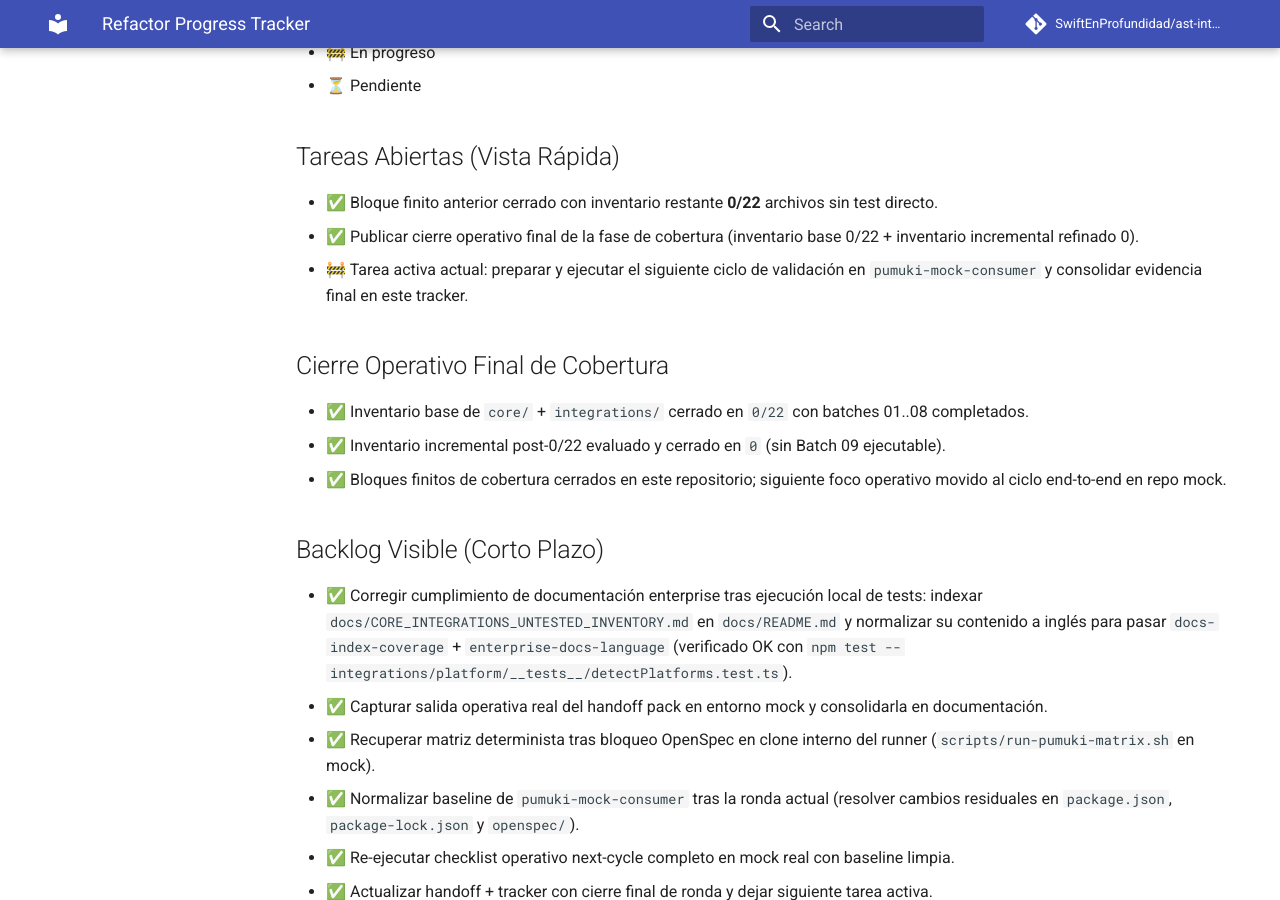
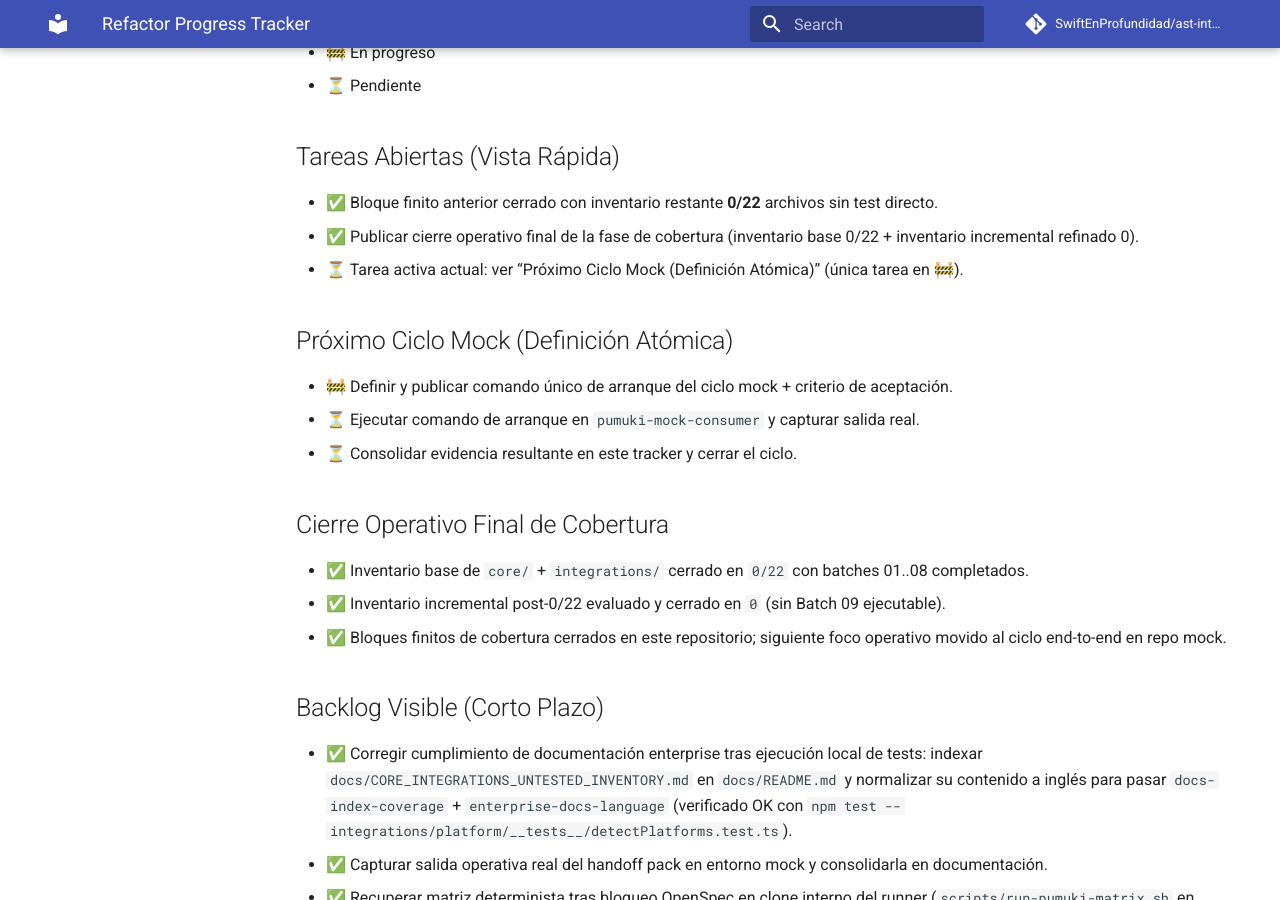
Before and after one commit to SwiftEnProfundidad/ast-intelligence-hooks, an MkDocs documentation site: the page built from docs/REFRACTOR_PROGRESS.md, in a window 1280 px wide and 900 px high, scrolled down 338 px. Built offline with MkDocs 1.6.1 and Material for MkDocs 9.7.7, drawn with Linux system fonts in a browser that asks for light colours; comment, search, counter and statistics services are not loaded.

Commit message:
docs(tracker): define single active atomic task for next mock cycle

```diff
--- a/docs/REFRACTOR_PROGRESS.md
+++ b/docs/REFRACTOR_PROGRESS.md
@@ -10,7 +10,12 @@ Estado consolidado del refactor con seguimiento de tareas y evidencia del avance
 ## Tareas Abiertas (Vista Rápida)
 - ✅ Bloque finito anterior cerrado con inventario restante **0/22** archivos sin test directo.
 - ✅ Publicar cierre operativo final de la fase de cobertura (inventario base 0/22 + inventario incremental refinado 0).
-- 🚧 Tarea activa actual: preparar y ejecutar el siguiente ciclo de validación en `pumuki-mock-consumer` y consolidar evidencia final en este tracker.
+- ⏳ Tarea activa actual: ver “Próximo Ciclo Mock (Definición Atómica)” (única tarea en 🚧).
+
+## Próximo Ciclo Mock (Definición Atómica)
+- 🚧 Definir y publicar comando único de arranque del ciclo mock + criterio de aceptación.
+- ⏳ Ejecutar comando de arranque en `pumuki-mock-consumer` y capturar salida real.
+- ⏳ Consolidar evidencia resultante en este tracker y cerrar el ciclo.
 
 ## Cierre Operativo Final de Cobertura
 - ✅ Inventario base de `core/` + `integrations/` cerrado en `0/22` con batches 01..08 completados.
```
